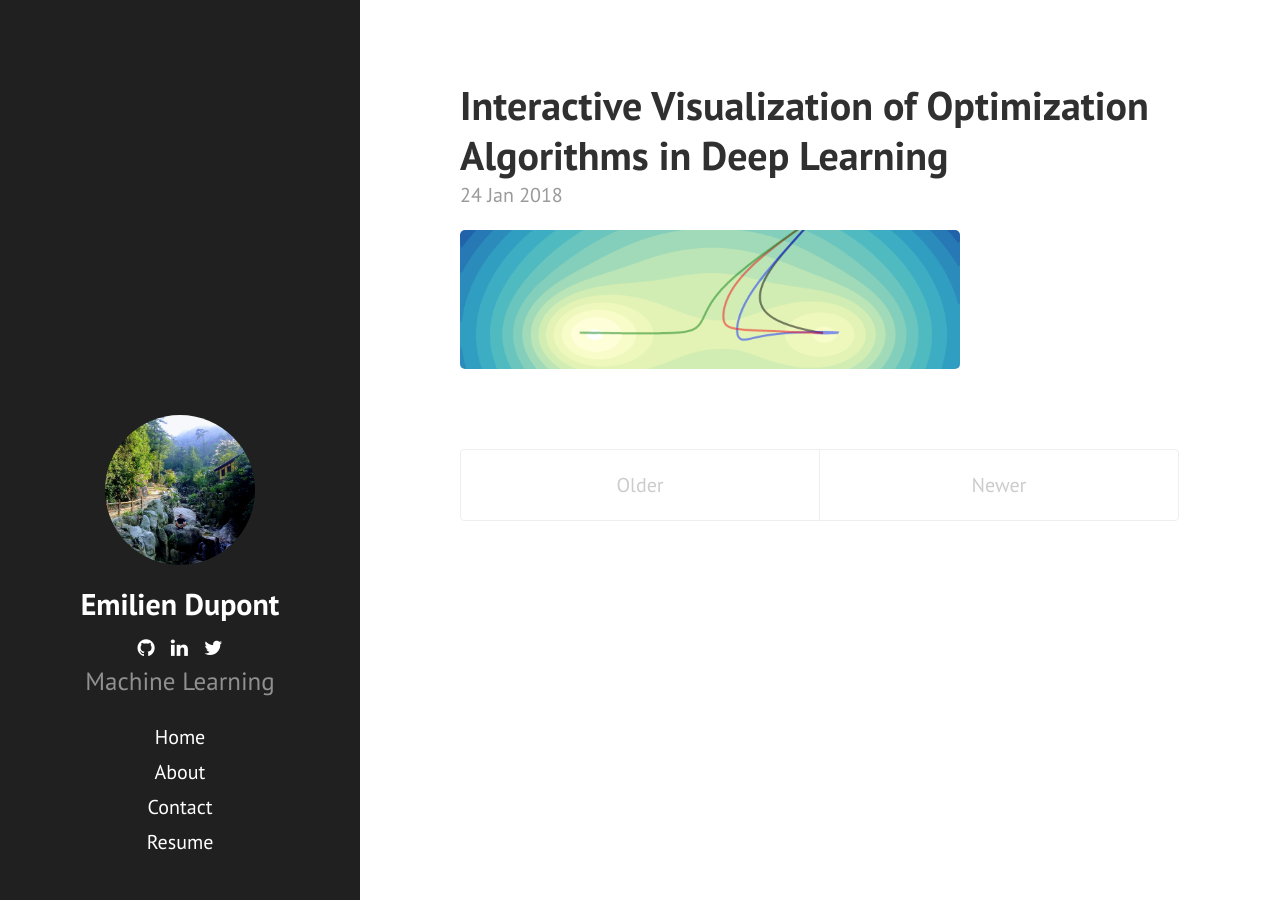
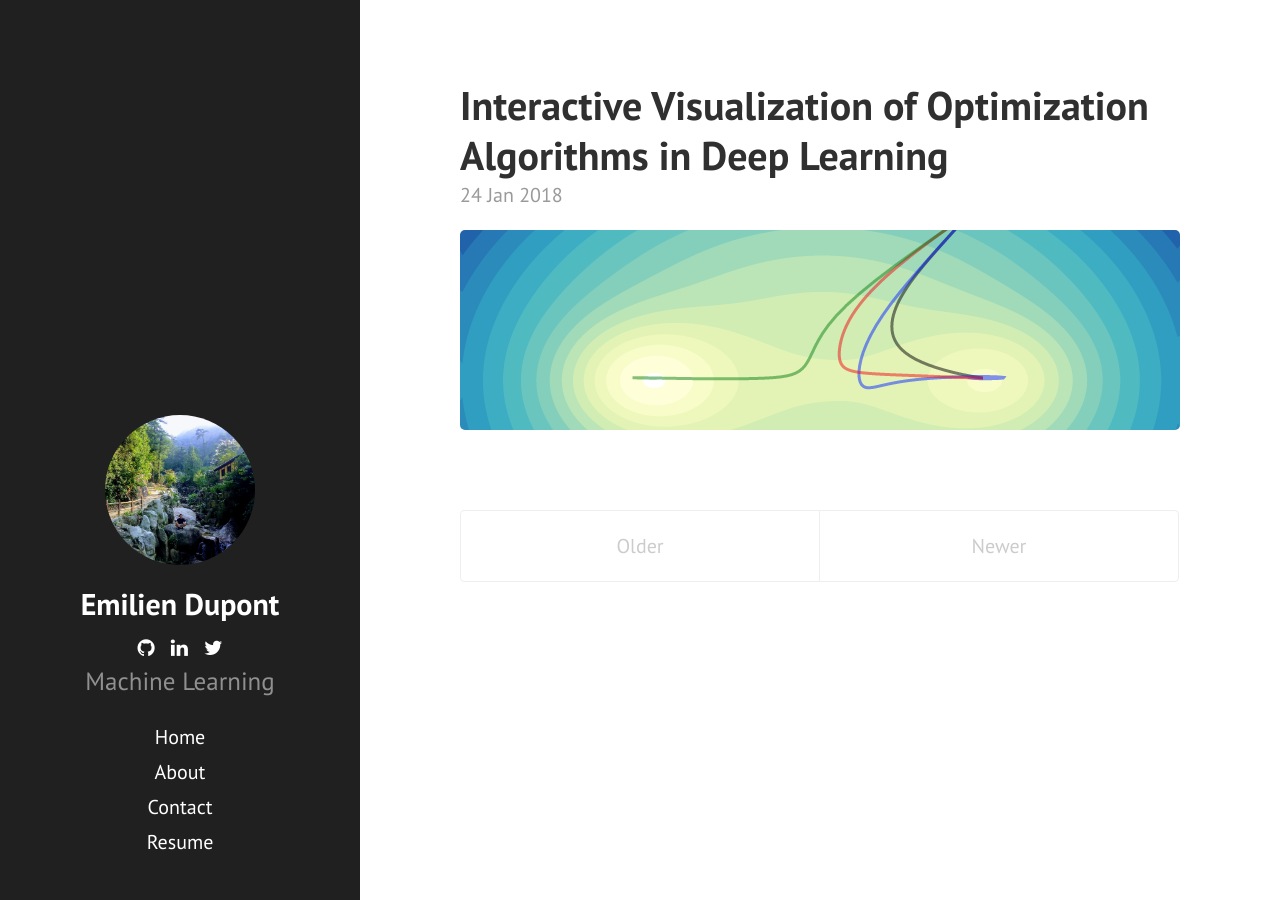
Before and after one commit to EmilienDupont/emiliendupont.github.io, a Jekyll site: the page built from index.html, in a window 1280 px wide. Built offline with Jekyll 4.4.1, drawn with Linux system fonts in a browser that asks for light colours; nearby versions of some CDN libraries; the list of posts is cut into pages by our own code.

Commit message:
:sparkles: make width 100 percent

```diff
--- a/index.html
+++ b/index.html
@@ -13,7 +13,7 @@ title: Home
     </h1>
 
     <span class="post-date">{{ post.date | date_to_string }}</span>
-    <img src="{{ site.url }}/{{post.img_excerpt}}" style="align:center; width:500px;">
+    <img src="{{ site.url }}/{{post.img_excerpt}}" style="align:center; width:100%;">
   </div>
   {% endfor %}
 </div>
```
